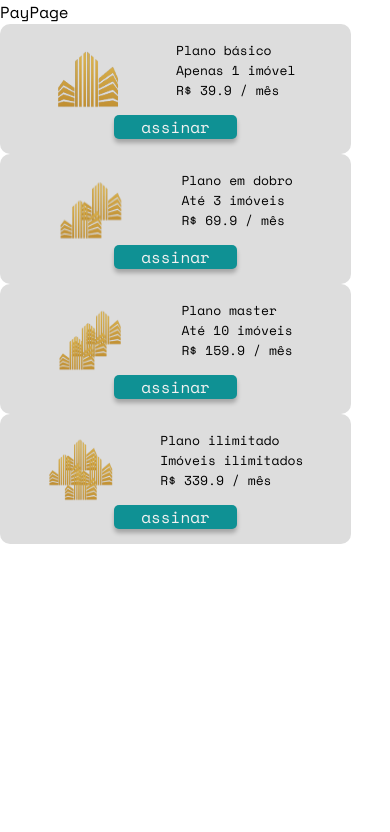
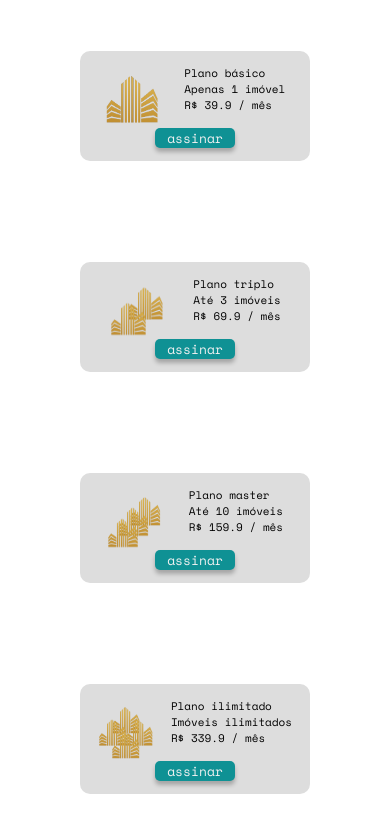
Before and after one commit to rodhardt/dihome-capstone-q2g2, a React (Create React App) app: page /planos in a window 390 px wide. Shown: the top 832 px of the page. Built offline with nearby package versions, Linux system fonts and the light colour scheme.

Commit message:
style: plans formed and styled for mobile and desktop

```diff
--- a/src/components/PayCard/styles.ts
+++ b/src/components/PayCard/styles.ts
@@ -2,7 +2,9 @@ import styled from "styled-components";
 
 export const PayCardStyled = styled.div`
   width: 90%;
-  height: 130px;
+  height: 110px;
+
+  max-width: 230px;
 
   background-color: #dddddd;
   border-radius: 10px;
@@ -10,6 +12,8 @@ export const PayCardStyled = styled.div`
   display: flex;
   flex-direction: column;
   align-items: center;
+
+  margin: 15px;
 
   > button {
     width: 35%;
@@ -20,6 +24,12 @@ export const PayCardStyled = styled.div`
     color: var(--mainGray);
 
     box-shadow: 0px 4px 4px rgba(0, 0, 0, 0.25);
+
+    font-size: small;
+  }
+
+  @media (min-width: 1024px) {
+    max-width: 220px;
   }
 `;
 
@@ -32,15 +42,15 @@ export const RowBox = styled.div`
   justify-content: space-evenly;
 
   > img {
-    width: 65px;
-    height: 65px;
+    width: 55px;
+    height: 55px;
     margin-top: 20px;
   }
 
   > ul {
     li {
       list-style: none;
-      font-size: 13px;
+      font-size: 11px;
     }
   }
 `;
--- a/src/pages/PayPage/index.tsx
+++ b/src/pages/PayPage/index.tsx
@@ -8,7 +8,6 @@ import logoFour from "../../assets/Images/logoFour.png";
 const PayPage = () => {
   return (
     <PayPageStyled>
-      PayPage
       <PayCard
         img={logoOne}
         planName={"Plano básico"}
@@ -17,7 +16,7 @@ const PayPage = () => {
       />
       <PayCard
         img={logoTwo}
-        planName={"Plano em dobro"}
+        planName={"Plano triplo"}
         anouncesQuantity={"Até 3 imóveis"}
         price={69.9}
       />
--- a/src/pages/PayPage/styles.ts
+++ b/src/pages/PayPage/styles.ts
@@ -1,3 +1,14 @@
 import styled from "styled-components";
 
-export const PayPageStyled = styled.main``;
+export const PayPageStyled = styled.main`
+  width: 100vw;
+  height: 100vh;
+
+  display: flex;
+  flex-wrap: wrap;
+  align-items: center;
+  justify-content: center;
+
+  @media (min-width: 768px) {
+  }
+`;
```
